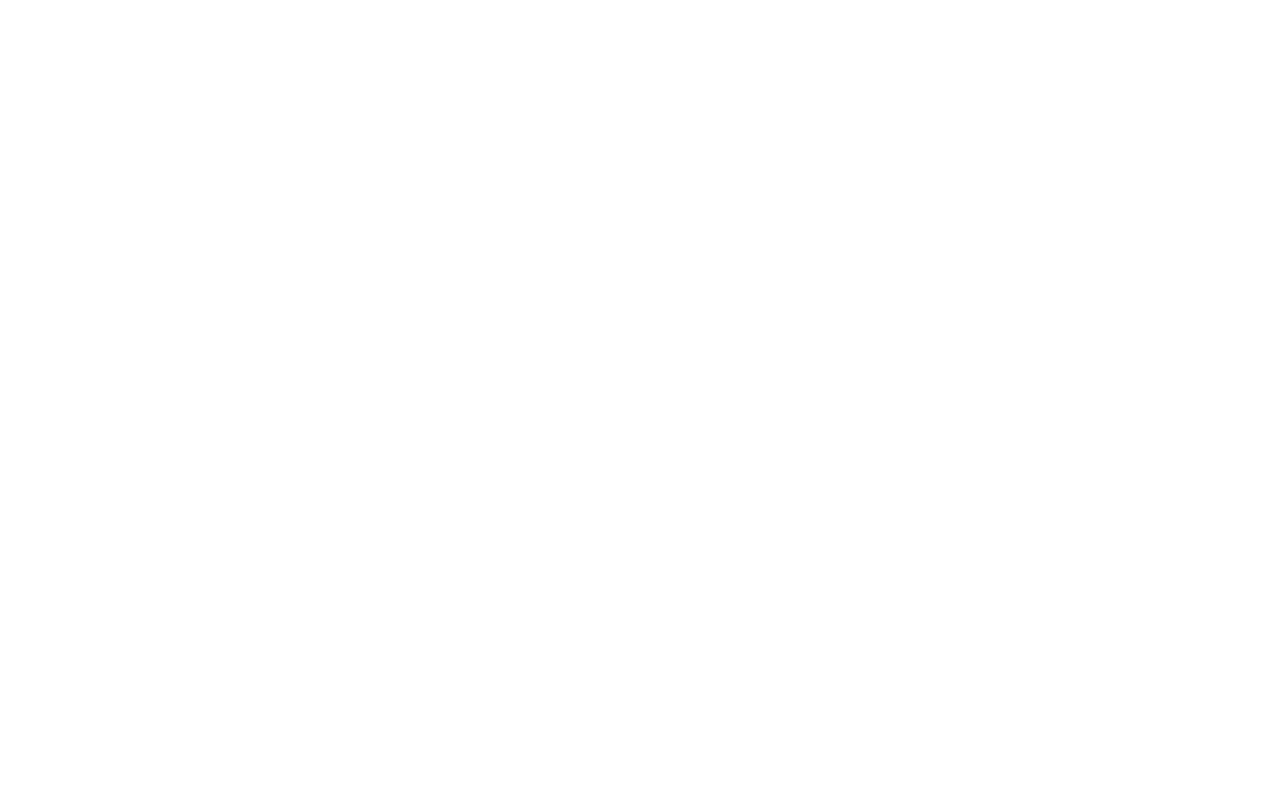
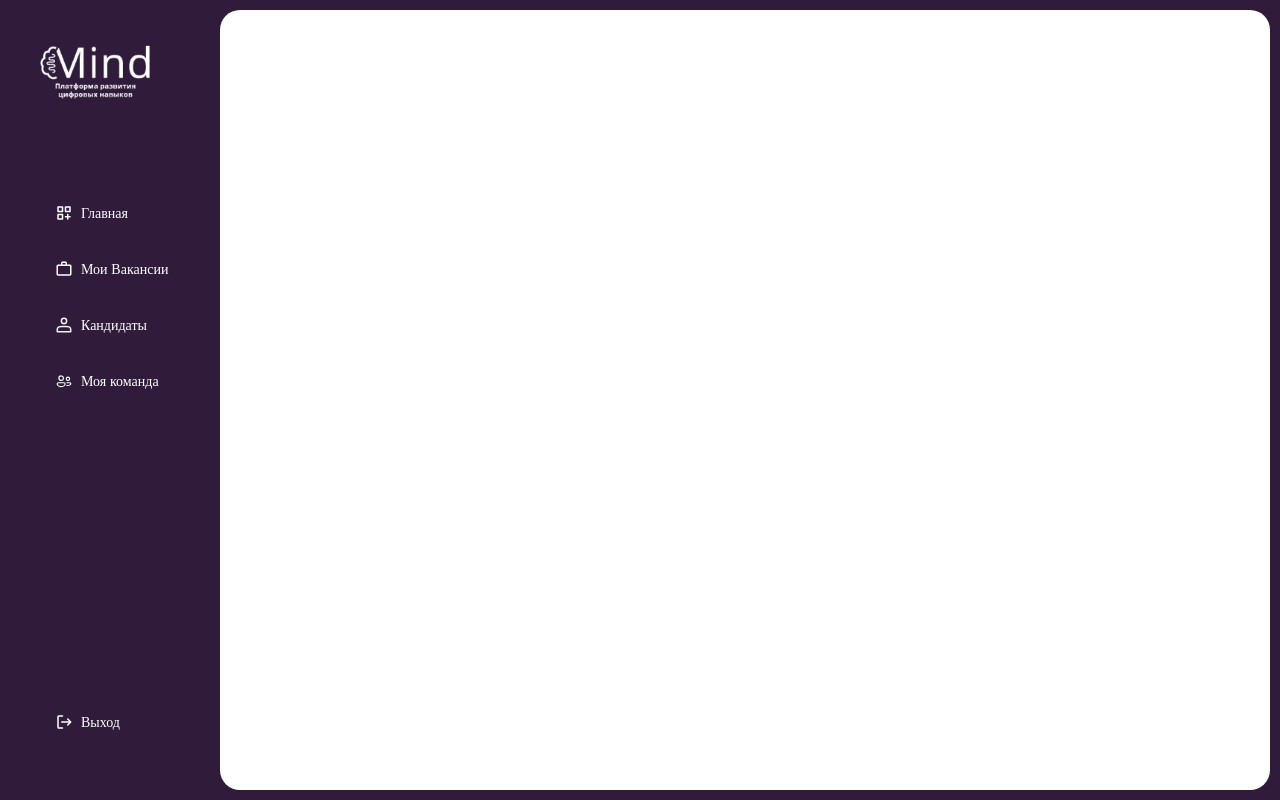
Before and after one commit to Savantm1/SFIA, a React (Create React App) app: page /employee in a window 1280 px wide. Before the commit this address had no page. Built offline with nearby package versions, Linux system fonts and the light colour scheme; a web font is replaced by a local one.

Commit message:
add PageWrapperView and add navigation layout

```diff
--- /dev/null
+++ b/src/bless-components/PageWrapperView/PageWrapperView.tsx
@@ -0,0 +1,25 @@
+import { Styled } from '@bless-components/PageWrapperView/styled';
+import { EMPLOYER_ROUTES } from '@common/navigation';
+import { Sidebar } from '@common/navigation/components/Sidebar';
+import BugIcon from '@ui/assets/iconComponents/BugIcon';
+import DashBordIcon from '@ui/assets/iconComponents/DashBordIcon';
+import PeopleIcon from '@ui/assets/iconComponents/PeopleIcon';
+import PersonIcon from '@ui/assets/iconComponents/PersonIcon';
+import React, { FC, memo } from 'react';
+import { Outlet } from 'react-router-dom';
+export const EMPLOYER_LINKS = [
+    { icon: <DashBordIcon />, text: 'Главная', to: EMPLOYER_ROUTES.main },
+    { icon: <BugIcon />, text: 'Мои Вакансии', to: EMPLOYER_ROUTES.vacancies },
+    { icon: <PersonIcon />, text: 'Кандидаты', to: EMPLOYER_ROUTES.candidates },
+    { icon: <PeopleIcon />, text: 'Моя команда', to: EMPLOYER_ROUTES.team },
+];
+export const PageWrapperView: FC = memo(() => {
+    return (
+        <Styled.MainWrapper>
+            <Sidebar links={EMPLOYER_LINKS} />
+            <Styled.ContentWrapper>
+                <Outlet />
+            </Styled.ContentWrapper>
+        </Styled.MainWrapper>
+    );
+});
--- /dev/null
+++ b/src/bless-components/PageWrapperView/index.ts
@@ -0,0 +1 @@
+export { PageWrapperView } from './PageWrapperView';
--- /dev/null
+++ b/src/bless-components/PageWrapperView/styled.ts
@@ -0,0 +1,23 @@
+import Color from '@ui/assets/color';
+import styled from 'styled-components';
+
+const MainWrapper = styled.div`
+    height: 100vh;
+    display: flex;
+    align-items: stretch;
+    flex-direction: row;
+    justify-content: stretch;
+    background: ${Color.mainViolet};
+    padding: 10px;
+`;
+const ContentWrapper = styled.div`
+    width: 100%;
+    height: 100%;
+    border-radius: 20px;
+    background: ${Color.mainWhite};
+`;
+
+export const Styled = {
+    MainWrapper,
+    ContentWrapper,
+};
--- a/src/common/navigation/components/NavigationComponent/NavigationComponent.tsx
+++ b/src/common/navigation/components/NavigationComponent/NavigationComponent.tsx
@@ -1,3 +1,4 @@
+import { PageWrapperView } from '@bless-components/PageWrapperView';
 import { LoginPage } from '@pages/LoginPage';
 import { RegistrationPage } from '@pages/RegistrationPage';
 import { SelectRegistrationPage } from '@pages/SelectRegistrationPage/SelectRegistrationPage';
@@ -8,7 +9,7 @@
 export const Navigation = memo(() => {
     return (
         <Routes>
-            <Route path={MAIN_ROUTES.default} element={<LoginPage />} />
+            <Route index path={MAIN_ROUTES.default} element={<LoginPage />} />
             <Route path={MAIN_ROUTES.login} element={<LoginPage />} />
             <Route
                 path={MAIN_ROUTES.registration}
@@ -22,6 +23,9 @@
                 path={MAIN_ROUTES.registrationEmployer}
                 element={<RegistrationPage.employer />}
             />
+            <Route path={'/employee'} element={<PageWrapperView />}>
+                <Route path={'/employee/main'} element={<>main</>} />
+            </Route>
         </Routes>
     );
 });
--- a/src/common/navigation/components/Sidebar/Sidebar.tsx
+++ b/src/common/navigation/components/Sidebar/Sidebar.tsx
@@ -1,24 +1,43 @@
-import { FC, memo, useMemo } from 'react';
-import { Link } from 'react-router-dom';
+import { EMPLOYER_LINKS } from '@bless-components/PageWrapperView/PageWrapperView';
+import { Link } from '@common/navigation/components/Sidebar/components/Link/Link';
+import LogoutIcon from '@ui/assets/iconComponents/LogoutIcon';
+import logo from '@ui/assets/images/logo1.png';
+import React, { FC, memo, useMemo } from 'react';
 
 import { MAIN_ROUTES } from '../../paths';
 import { Styled } from './styled';
 
+//посоветуй, куда можно это убрать ?
 type SidebarProps = {
-    links: string[];
+    links?: typeof EMPLOYER_LINKS;
 };
-export const Sidebar: FC<SidebarProps> = memo(({ links }) => {
+
+export const Sidebar: FC<SidebarProps> = memo(({ links = EMPLOYER_LINKS }) => {
     const linkComponents = useMemo(() => {
-        return links.map((el) => {
-            return <Link to={el} key={el} />;
+        return links.map((link: any) => {
+            return (
+                <Link
+                    to={link.to}
+                    text={link.text}
+                    icon={link.icon}
+                    key={link.text}
+                />
+            );
         });
     }, [links]);
     return (
         <Styled.MainContainer>
-            <Styled.LogoContainer>logo</Styled.LogoContainer>
-            <Styled.LinksContainer>{linkComponents}</Styled.LinksContainer>
+            <Styled.LogoContainer>
+                <Styled.Logo src={logo} alt="logo" />
+            </Styled.LogoContainer>
             <Styled.LinksContainer>
-                <Link to={MAIN_ROUTES.logout}></Link>
+                <Styled.MainLinksContainer>
+                    {linkComponents}
+                </Styled.MainLinksContainer>
+                <Styled.LastLinkUI to={MAIN_ROUTES.logout}>
+                    <LogoutIcon />
+                    Выход
+                </Styled.LastLinkUI>
             </Styled.LinksContainer>
         </Styled.MainContainer>
     );
--- /dev/null
+++ b/src/common/navigation/components/Sidebar/components/Link/Link.tsx
@@ -0,0 +1,16 @@
+import { FC, memo } from 'react';
+
+import { Styled } from './styled';
+type LinkProps = {
+    icon?: any;
+    text: string;
+    to: string;
+};
+export const Link: FC<LinkProps> = memo(({ icon, text, to }) => {
+    return (
+        <Styled.LinkUI to={to}>
+            {icon}
+            {text}
+        </Styled.LinkUI>
+    );
+});
--- /dev/null
+++ b/src/common/navigation/components/Sidebar/components/Link/styled.ts
@@ -0,0 +1,43 @@
+import Color from '@ui/assets/color';
+import { Link } from 'react-router-dom';
+import styled from 'styled-components';
+
+const LinkUI = styled(Link)`
+    display: flex;
+    align-items: center;
+    border-radius: 8px;
+    padding: 10px;
+    padding-left: 45px;
+    margin-bottom: 20px;
+    color: ${Color.mainWhite};
+    font-family: 'inter', serif;
+    font-size: 14px;
+    font-weight: 500;
+    width: 100%;
+    max-width: 200px;
+    max-height: 36px;
+    height: 100%;
+    transition: all linear 0.1s;
+    & svg {
+        margin-right: 8px;
+    }
+    &:hover {
+        background: ${Color.mainWhite};
+        color: ${Color.mainViolet};
+
+        & > svg > path {
+            fill: ${Color.mainViolet};
+        }
+    }
+`;
+
+const Icon = styled.div<{ icon: string }>`
+    background: center no-repeat url(${(props) => props.icon});
+    width: 30px;
+    height: 30px;
+`;
+
+export const Styled = {
+    LinkUI,
+    Icon,
+};
--- a/src/common/navigation/components/Sidebar/styled.ts
+++ b/src/common/navigation/components/Sidebar/styled.ts
@@ -1,20 +1,80 @@
+import Color from '@ui/assets/color';
+import { Link } from 'react-router-dom';
 import styled from 'styled-components';
 
 const MainContainer = styled.aside`
+    max-width: 200px;
+    margin-right: 10px;
+    width: 100%;
     display: flex;
     flex-direction: column;
-    align-items: center;
+    align-items: stretch;
     justify-content: space-between;
+    margin-bottom: 50px;
+    border-radius: 8px;
 `;
 
-const LogoContainer = styled.div``;
+const LogoContainer = styled.div`
+    max-width: 200px;
+    display: flex;
+    justify-content: center;
+`;
+
+const Logo = styled.img`
+    width: 120px;
+    margin-top: 30px;
+    margin-right: 30px;
+`;
 
 const LinksContainer = styled.div`
+    margin-top: 94px;
     display: flex;
     flex-direction: column;
+    justify-content: space-between;
     align-items: center;
+    width: 100%;
+    flex: 1;
+`;
+
+const LastLinkUI = styled(Link)`
+    display: flex;
+    align-items: center;
+    color: ${Color.mainWhite};
+    padding: 9px;
+    padding-left: 45px;
+    font-family: 'inter', serif;
+    font-weight: 500;
+    font-size: 14px;
+    width: 100%;
+    max-width: 200px;
+    max-height: 36px;
+    height: 100%;
+    border-radius: 8px;
+    transition: all linear 0.1s;
+
+    & svg {
+        margin-right: 8px;
+    }
+    &:hover {
+        background: ${Color.mainWhite};
+        color: ${Color.mainViolet};
+
+        & > svg > g {
+            fill: ${Color.mainViolet};
+        }
+    }
+`;
+
+const MainLinksContainer = styled.div`
+    display: flex;
+    flex-direction: column;
+    align-items: stretch;
+    width: 100%;
 `;
 export const Styled = {
+    Logo,
+    MainLinksContainer,
+    LastLinkUI,
     MainContainer,
     LogoContainer,
     LinksContainer,
--- a/src/pages/LoginPage/LoginPage.tsx
+++ b/src/pages/LoginPage/LoginPage.tsx
@@ -5,12 +5,15 @@
 import Color from '@ui/assets/color';
 import { Text } from '@ui/components/Text';
 import React, { FC, memo } from 'react';
+import { useNavigate } from 'react-router-dom';
 
 import { Styled } from './styled';
 
 export const LoginPage: FC = memo(() => {
+    const navigate = useNavigate();
     const onSubmit = (phone: string) => {
         alert(`send phone: ${phone}`);
+        navigate('employee/main');
     };
 
     const { handleSubmit, getInputProps } = useValidation({
```
